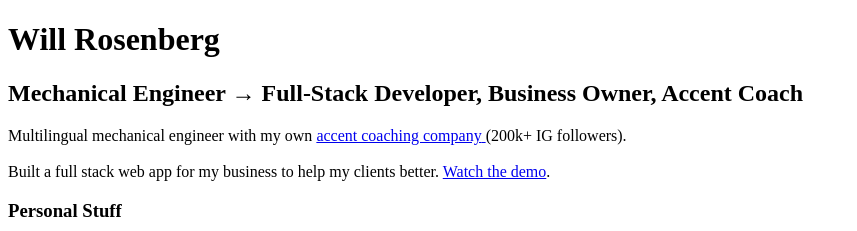
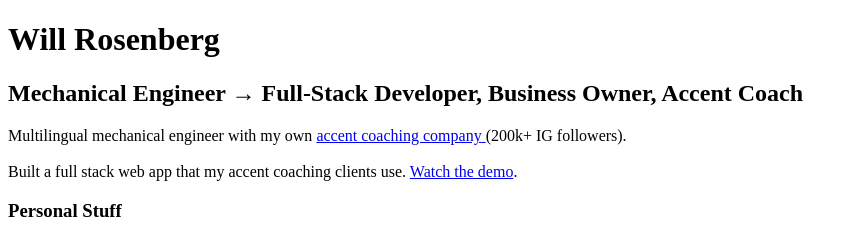
Before and after one commit to will-rosenberg/portfolio, a React (Vite) app: page / in a window 1280 px wide. Shown: the top 231 px of the page, without its empty margins (0-857 px from the left). Built offline with nearby package versions, Linux system fonts and the light colour scheme; the HTML template or start-up script is replaced by a standard one.

Commit message:
Update Home.jsx

```diff
--- a/src/pages/Home.jsx
+++ b/src/pages/Home.jsx
@@ -15,7 +15,7 @@ export default function Home() {
         (200k+ IG followers).
         <br />
         <br />
-        Built a full stack web app for my business to help my clients better.{" "}
+        Built a full stack web app that my accent coaching clients use.{" "}
         <a href="https://youtu.be/1I5FPCRFm7o" target="_blank">
           Watch the demo
         </a>
```
